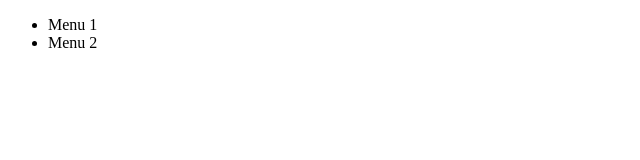
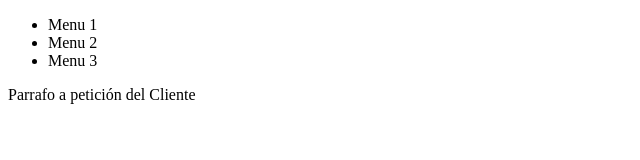
Before and after one commit to archisss/git_test, a plain HTML site: page index.html in a window 1280 px wide. Shown: the whole page, without its empty margins (0-640 px from the left). Drawn offline with Linux system fonts and the light colour scheme.

Commit message:
Modifiedde menu and add a paragraf

```diff
--- a/index.html
+++ b/index.html
@@ -12,7 +12,9 @@
         <ul>
             <li>Menu 1</li>
             <li>Menu 2</li>
+            <li>Menu 3</li>
         </ul>
     </div>
+    <p>Parrafo a petición del Cliente</p>
 </body>
 </html>
```
